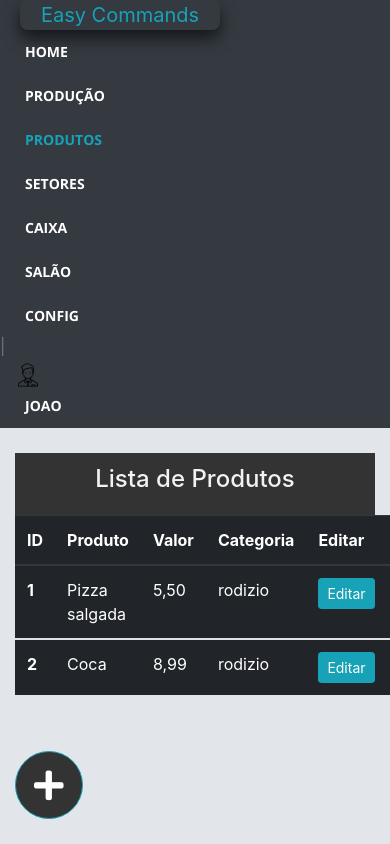
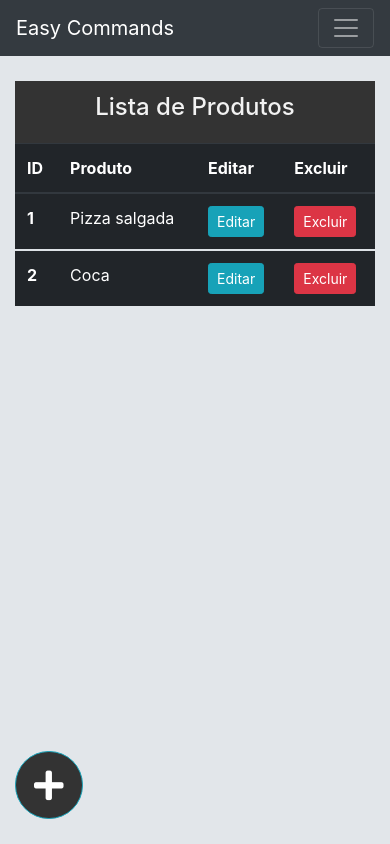
Before and after one commit to AndersonDime/easy_commands, a PHP site: page /index.php?page=list-products in a window 390 px wide; the page is wider, and only the part inside the window is pictured. Run offline with PHP 8.4, Linux system fonts and the light colour scheme; a user stored in the database is signed in; data comes from the database, SQL or seed files in the repository; some libraries are stand-ins or nearby versions.

Commit message:
responsividade de menu e listagem de produtos

```diff
--- a/assets/css/navbar-custom.css
+++ b/assets/css/navbar-custom.css
@@ -1,4 +1,4 @@
-@import url(http://fonts.googleapis.com/css?family=Open+Sans:700);
+/* @import url(http://fonts.googleapis.com/css?family=Open+Sans:700);
 #cssmenu {
   background: #343a40;
   width: auto;
@@ -130,6 +130,12 @@
 .logo{
   color: #17a2b8;
 }
+
+.logo:hover{
+  color: #17a2b8;
+  text-decoration: none;
+}
+
 #circle {
   width: 30px;
   position: relative;
@@ -147,21 +153,19 @@
   margin-right: 133px;
   margin-left: 20px;
   width: 200px;
-  border-radius: 8px;
-  background-color: #343a40;
-  color: #17a2b8;
-  box-shadow: 0px 8px 16px 0px rgba(0, 0, 0, 0.607);
 }
+
+
 .username{
   float: right;
 }
 .divisor {
   background-color: #3e8e41;
-  height: 20px;/*Altura da linha*/
+  height: 20px;
   width: 5px;
   box-sizing: border-box;
   float: right;
-  border-left: 2px solid;/* Adiciona borda esquerda na div como ser fosse uma linha.*/
+  border-left: 2px solid;
 }
 .dropdown-item{
   background-color: #343a40;
@@ -264,4 +268,4 @@
   -ms-transition: width .25s;
   -o-transition: width .25s;
   transition: width .25s;
-}
+} */
--- a/pages/pages-products/list-products.php
+++ b/pages/pages-products/list-products.php
@@ -21,8 +21,6 @@ $fail= isset($_GET["fail"]) ? $_GET["fail"] : "";
                     <tr>
                         <th scope="col">ID</th>
                         <th scope="col">Produto</th>
-                        <th scope="col">Valor</th>
-                        <th scope="col">Categoria</th>
                         <th scope="col">Editar</th>
                         <th scope="col">Excluir</th>
                     </tr>
@@ -35,8 +33,6 @@ $fail= isset($_GET["fail"]) ? $_GET["fail"] : "";
                     <tr>
                         <th><?php echo $value["idProduto"];?> </th>
                         <td><?php echo $value["nomeProduto"]; ?></td>
-                        <td><?php echo $newprice; ?></td>
-                        <td><?php echo $value["nomeCategoria"]; ?></td>
                         <td>  <a class="btn btn-sm btn-info" href="?page=alter-products&id=<?php echo $value["idProduto"] ?>&cat=<?php echo $value["idCategoria"] ?> ">
                             Editar
                         </a> </td>
--- a/template/navbar.php
+++ b/template/navbar.php
@@ -5,24 +5,25 @@
     }
 ?>
     <!-- nova navbar -->
-    <div id='cssmenu' id="navbar1">
+    <nav class="navbar navbar-expand-lg navbar-dark bg-dark">
+        <a class="navbar-brand" style="display: inline-block" href="?page=home-page">Easy Commands</a>
+        <button class="navbar-toggler" type="button" data-toggle="collapse" data-target="#navbarSupportedContent" aria-controls="navbarSupportedContent" aria-expanded="false" aria-label="Toggle navigation">
+            <span class="navbar-toggler-icon"></span>
+        </button>
+        <div class="collapse navbar-collapse" id="navbarSupportedContent">
             <ul class="navbar-nav ml-auto">
-    <nav id="navbar cssmenu">
-        <div class="navbar-brand">
-	        <a class="logo" href="?page=home-page">Easy Commands</a>
-        </div>
-        <li class="item-menu active">
+                <li class="nav-item active">
                     <a class="nav-link" href="?page=home-page">Home <span class="sr-only"></span></a>
                 </li>
-        <li class="item-menu">
+                <li class="nav-item">
                     <a class="nav-link" href="?page=list-production">Produção</a>
                 </li>
-        <li class="item-menu">
+                <li class="nav-item">
                     <div class="dropdown">
-            <a class="dropdown-toggle" href="#" role="button" id="dropdownMenuLink" data-toggle="dropdown" aria-haspopup="true" aria-expanded="false">
+                    <a class="nav-link dropdown-toggle" href="#" id="produtoDropdown" role="button" data-toggle="dropdown" aria-haspopup="true" aria-expanded="false">
                     Produtos
                     </a>
-                <div class="dropdown-content" aria-labelledby="dropdownMenuLink">
+                        <div class="dropdown-menu" aria-labelledby="produtoDropdown">
                             <a class="dropdown-item" href="?page=new-product">Cadastrar Item</a>
                             <a class="dropdown-item" href="?page=list-products">Lista de Item</a>
                             <a class="dropdown-item" href="?page=new-category">Cadastrar Categoria</a>
@@ -30,44 +31,31 @@
                         </div>
                     </div>
                 </li>
-        <li class="item-menu">
+                <li class="nav-item">
                     <div class="dropdown">
-            <a class="dropdown-toggle" href="#" role="button" id="ddlSetores" data-toggle="dropdown" aria-haspopup="true" aria-expanded="false">
+                    <a class="nav-link dropdown-toggle" href="#" id="setoresDropdown" role="button" data-toggle="dropdown" aria-haspopup="true" aria-expanded="false">
                     Setores
                     </a>
-                <div class="dropdown-content" aria-labelledby="ddlSetores">
+                        <div class="dropdown-menu" aria-labelledby="setoresDropdown">
                             <a class="dropdown-item" href="?page=new-sectors">Cadastrar Setor</a>
                             <a class="dropdown-item" href="?page=list-sectors">Lista de Setores</a>
                         </div>
                     </div>
                 </li>
-        <li class="item-menu">
+                <li class="nav-item">
                     <a class="nav-link" href="?page=cashier">Caixa</a>
                 </li>
-        <li class="item-menu">
+                <li class="nav-item">
                     <a class="nav-link" href="?page=list-table">Salão</a>
                 </li>
 
-        <li class="item-menu ">
+                <li class="nav-item ">
                     <div class="dropdown">
-                <a class="dropdown-toggle" href="#" role="button" id="ddlUser" data-toggle="dropdown" aria-haspopup="true" aria-expanded="false">
+                        <a class="nav-link dropdown-toggle" href="#" id="configDropdown" role="button" data-toggle="dropdown" aria-haspopup="true" aria-expanded="false">
                             Config
                         </a>
-                <div class="dropdown-content" aria-labelledby="ddlUser">
+                        <div class="dropdown-menu" aria-labelledby="configDropdown">
                             <a class="dropdown-item" href="?page=user-register">Cadastrar Usuario</a>
-                </div>
-            </div>
-        </li>
-        <a class="pipe text-white" style="margin-right: 5px;">|</a>
-        <li>
-            <div id="circle">
-                <img src="./assets/img/admin.png" heigth="30px" width="30px" style="margin: 0px auto">
-            </div>
-        <div class="dropdown user" style="display: inline-block;">
-                <a class="dropdown-toggle" style="cursor: pointer;" data-toggle="dropdown" aria-haspopup="true" aria-expanded="false">
-                    <?php echo $username ?>
-                </a>
-                <div class="dropdown-menu" aria-labelledby="dropdownMenuButton">
                             <a class="dropdown-item" href="#"<button onclick = "functionConfirm();">Sair</button></a>
                         </div>
                     </div>
@@ -78,11 +66,11 @@
 <script>
  $(document).ready(function(){
     var loc = window.location.search;
-    $('nav > li').find('a').not(".dropdown-toggle").parents(".item-menu").removeClass('active');
+    $('nav > li').find('a').not(".dropdown-toggle").parents(".nav-item").removeClass('active');
 
     $('nav > li').find('a').not(".dropdown-toggle").each(function() {
         if($(this).attr('href') == loc)
-            $(this).parents(".item-menu").addClass('active');
+            $(this).parents(".nav-item").addClass('active');
     });
 });
 </script>
```
Lines whose indentation alone changed are shown as unchanged.
